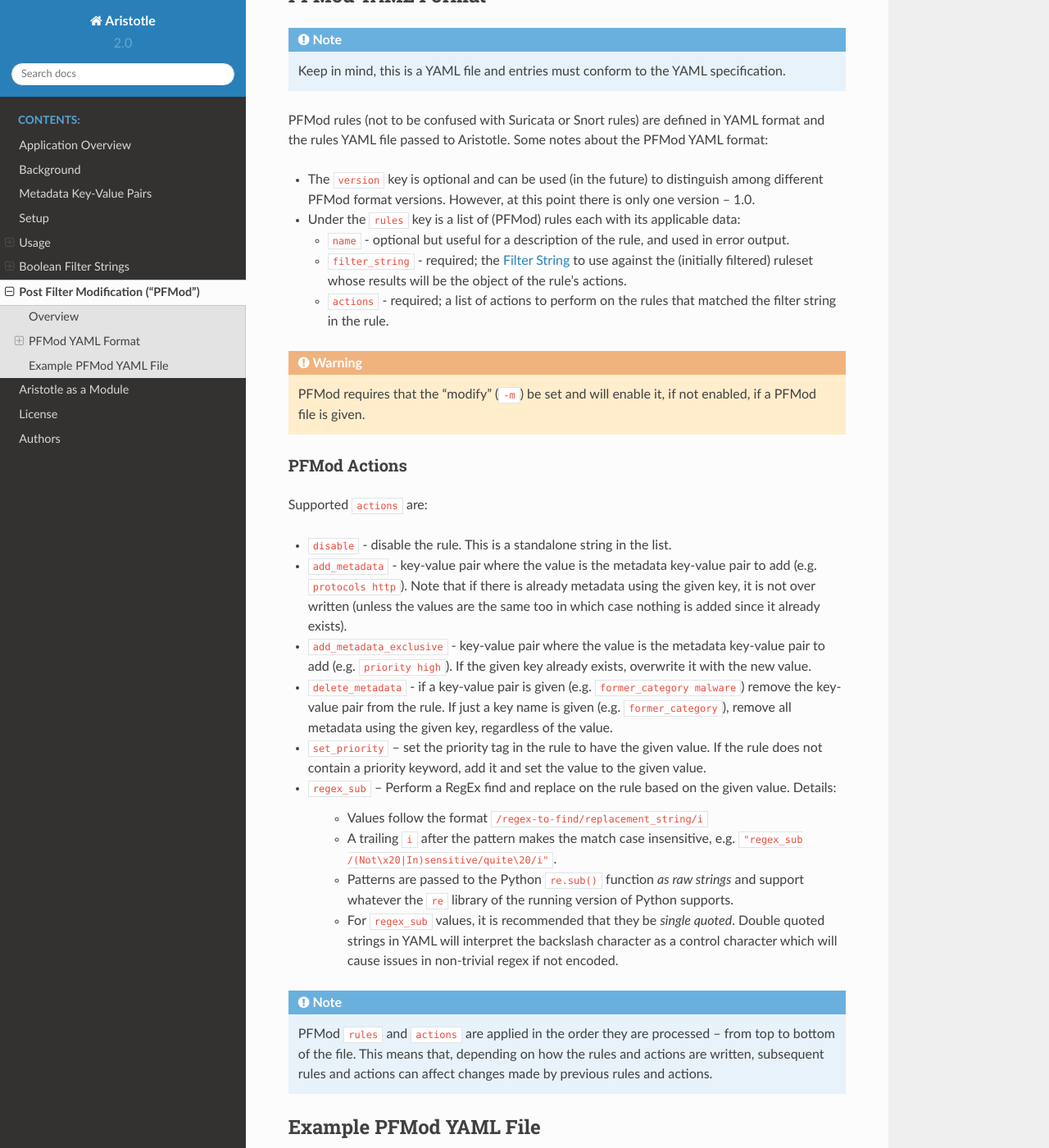
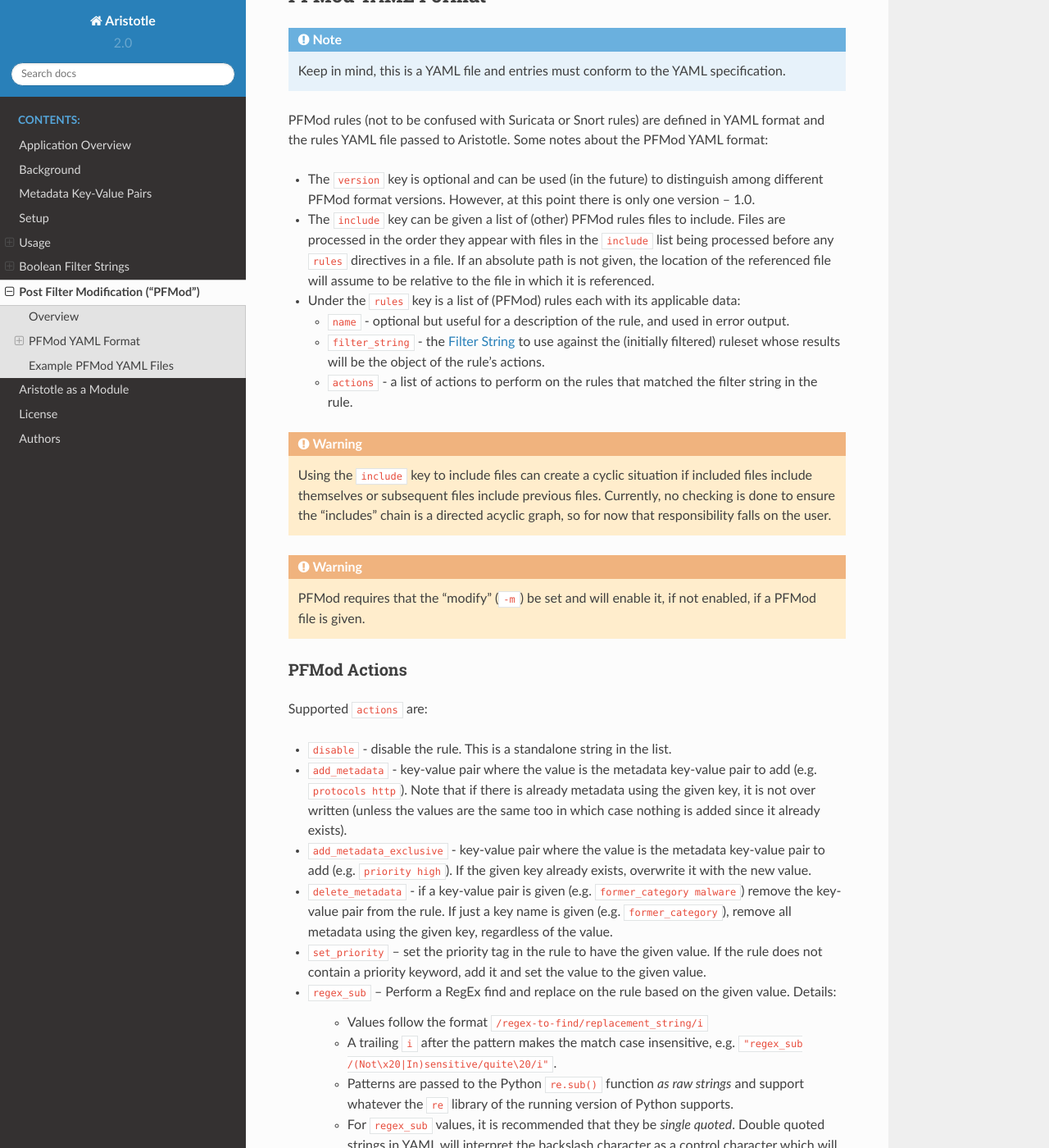
Before and after one commit to secureworks/aristotle, a Sphinx documentation site: the page built from docs/post_filter_mod.rst, in a window 1280 px wide and 1400 px high, scrolled down 431 px. Shown: the whole window at 82% size. Built offline with Sphinx 7.4.7 and the Read the Docs theme 2.0.0, drawn with Linux system fonts in a browser that asks for light colours; some of the changed text lies outside the part shown.

Commit message:
Add support for 'include' option in PFMod file to include other PFMod rules files.

```diff
--- a/docs/post_filter_mod.rst
+++ b/docs/post_filter_mod.rst
@@ -25,13 +25,23 @@
 
 -  The ``version`` key is optional and can be used (in the future) to distinguish among different
    PFMod format versions.  However, at this point there is only one version -- 1.0.
+-  The ``include`` key can be given a list of (other) PFMod rules files to include. Files are
+   processed in the order they appear with files in the ``include`` list being processed
+   before any ``rules`` directives in a file.  If an absolute path is not given, the location
+   of the referenced file will assume to be relative to the file in which it is referenced.
 -  Under the ``rules`` key is a list of (PFMod) rules each with its applicable data:
 
    -  ``name`` - optional but useful for a description of the rule, and used in error output.
-   -  ``filter_string`` - required;  the :doc:`Filter String <filter_strings>` to use against the (initially filtered)
+   -  ``filter_string`` - the :doc:`Filter String <filter_strings>` to use against the (initially filtered)
       ruleset whose results will be the object of the rule's actions.
-   -  ``actions`` - required;  a list of actions to perform on the rules that matched the filter string
+   -  ``actions`` - a list of actions to perform on the rules that matched the filter string
       in the rule.
+
+.. warning::
+     Using the ``include`` key to include files can create a cyclic situation if included files
+     include themselves or subsequent files include previous files.  Currently, no checking is
+     done to ensure the "includes" chain is a directed acyclic graph, so for now that responsibility
+     falls on the user.
 
 .. warning:: PFMod requires that the "modify" (``-m``) be set and will enable it, if not enabled,
      if a PFMod file is given.
@@ -68,8 +78,28 @@
     means that, depending on how the rules and actions are written, subsequent rules and actions can affect changes
     made by previous rules and actions.
 
-Example PFMod YAML File
------------------------
+Example PFMod YAML Files
+------------------------
+
+Example file using ``include`` to load multiple PFMod files:
+
+.. code-block:: yaml
+
+    %YAML 1.1
+    ---
+
+    # Created By George P. Burdell 2023-03-02
+    # Main includes file
+
+    version: "1.0"
+    includes:
+      - "pfmod-inbound.yaml"
+      - "pfmod-outbound.yaml"
+      - "pfmod-malware.yaml"
+
+
+Example file with ``rules`` specified.  Note: you can have a PFMod file with ``include`` and ``rules``; the former
+will be processed and then the latter.
 
 .. code-block:: yaml
 
```
Also changed, not shown: 1 other file.
